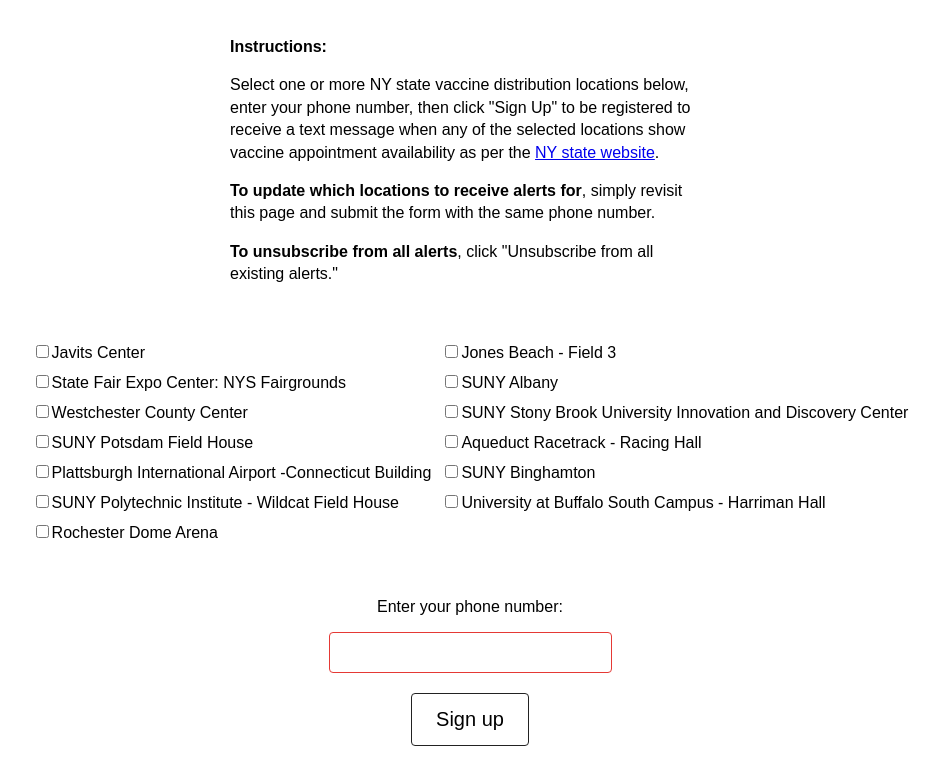
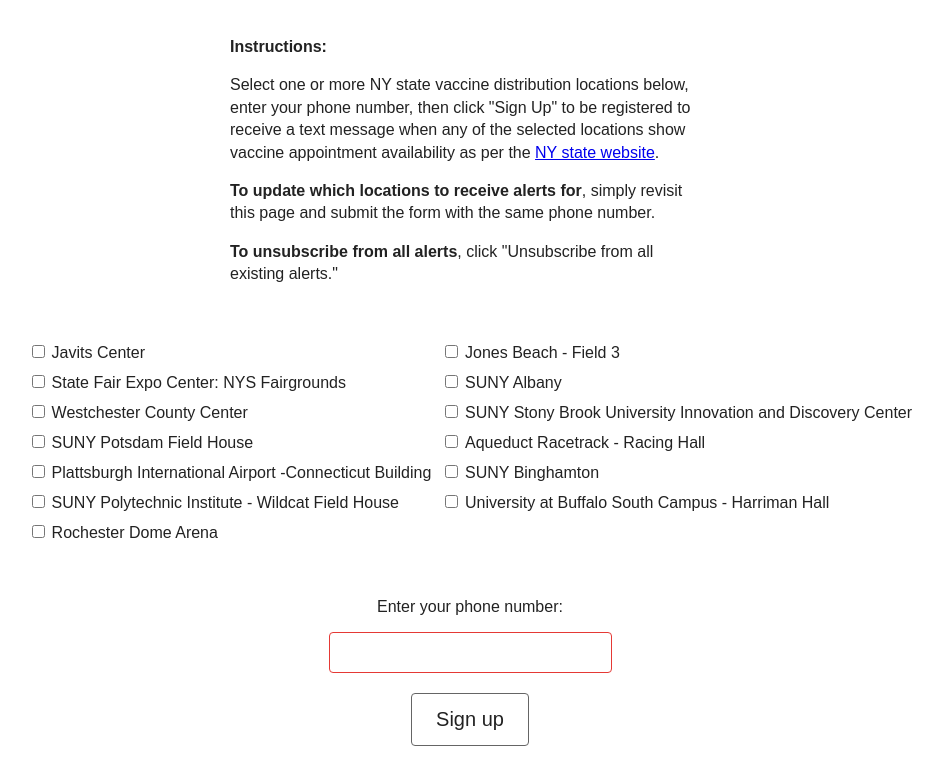
Before and after one commit to fernap3/ny-vaccine-alert, a website: page index.html in a window 1280 px wide. Shown: the top 783 px of the page, without its empty margins (170-1111 px from the left). Drawn offline with Linux system fonts and the light colour scheme.

Commit message:
Support dark and light color schemes

```diff
--- a/index.html
+++ b/index.html
@@ -4,6 +4,7 @@
 	<meta charset="UTF-8">
 	<meta name="viewport" content="width=device-width, initial-scale=1.0">
 	<title>Get alerts for the NY state vaccine</title>
+	<meta name="color-scheme" content="dark light">
 </head>
 <body>
 	<style>
@@ -13,6 +14,31 @@
 			flex-direction: column;
 			align-items: center;
 			margin: 20px;
+
+			--color-text: #ced6de;
+			--color-background: #0d1117;
+			--color-button-border: #dddddd;
+
+			color: var(--color-text);
+			background: var(--color-background);
+		}
+
+		@media (prefers-color-scheme: light) {
+			body {
+				--color-text: #222222;
+				--color-background: white;
+				--color-button-border: #656565;
+			}
+		}
+
+		button {
+			color: inherit;
+			font-family: inherit;
+		}
+
+		input[type=tel] {
+			color: inherit;
+			font-family: inherit;
 		}
 
 		#phone-input-label {
@@ -26,7 +52,7 @@
 			margin-top: 20px;
 			background: transparent;
 			font-family: inherit;
-			border: 1px solid #222222;
+			border: 1px solid var(--color-button-border);
 			border-radius: 4px;
 			cursor: pointer;
 		}
@@ -75,6 +101,10 @@
 			gap: 10px;
 			text-align: left;
 			margin-top: 40px;
+		}
+
+		#locations input[type=checkbox] {
+			margin-right: .5em;
 		}
 
 		@media (max-width: 800px) {
```
